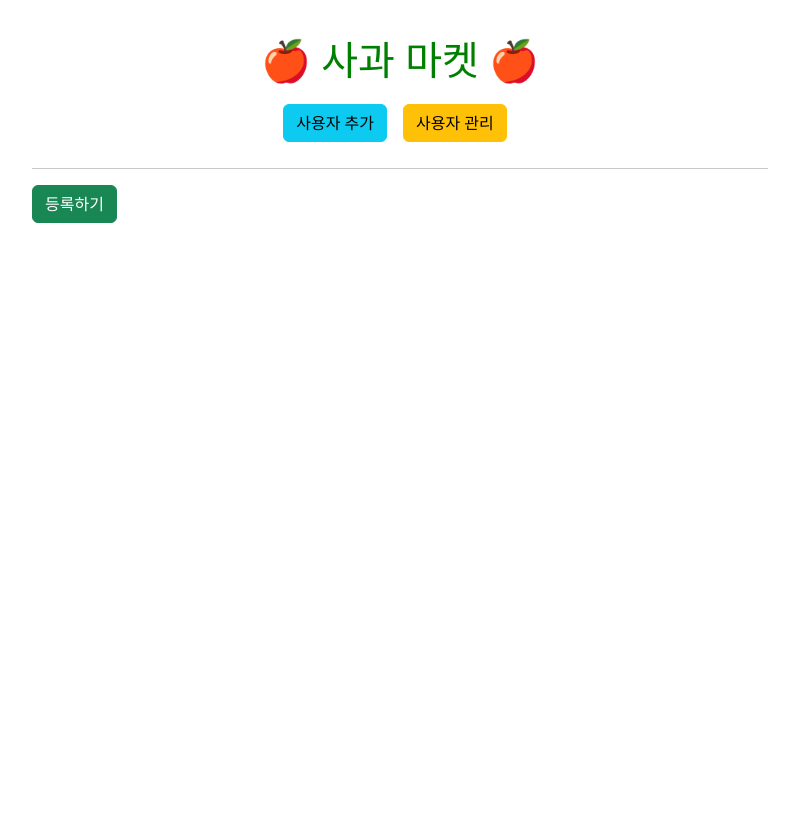
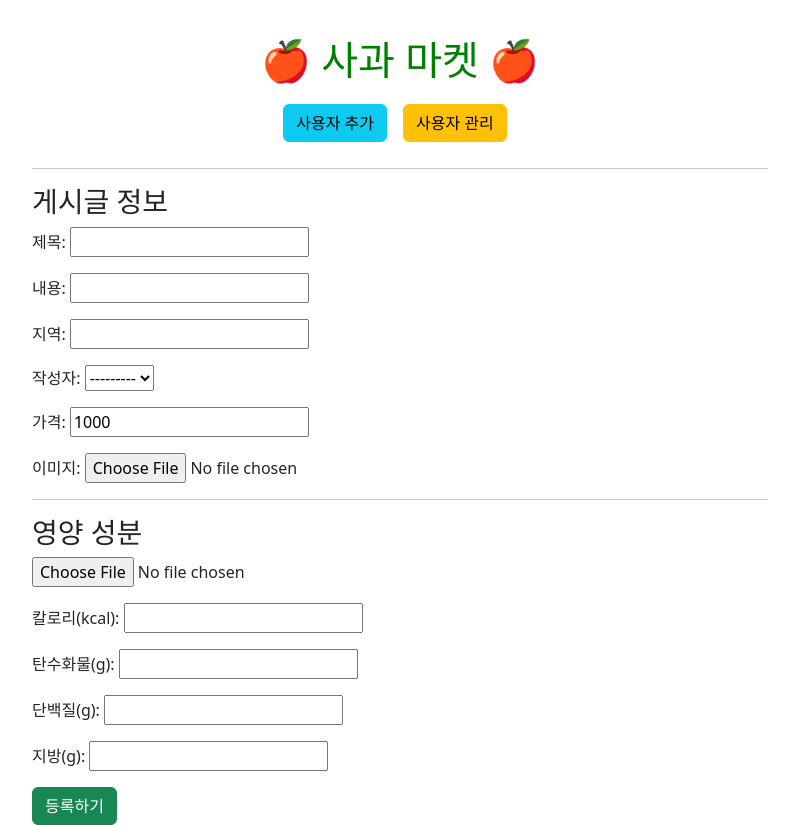
Before and after one commit to Pirogramming-24/Lee-sujong, a Django app: page /create in a window 1280 px wide. Shown: the whole page, without its empty margins (240-1039 px from the left). Before the commit the page ends 223 px from the top, so only its background shows below. Run offline with Django 5.2, Linux system fonts and the light colour scheme.

Commit message:
feat: 영양 성분 사진 입력 비동기 처리

```diff
--- a/appleMarket-v2/Piro24-AppleMarket-v2/apps/posts/views.py
+++ b/appleMarket-v2/Piro24-AppleMarket-v2/apps/posts/views.py
@@ -1,7 +1,7 @@
 import json
 from django.shortcuts import render, redirect
 from .forms import PostForm, NutritionForm
-from .models import NutritionInfo
+from .models import NutritionInfo, Post
 
 # Create your views here.
 def main(request):
--- a/appleMarket-v2/Piro24-AppleMarket-v2/templates/posts/create.html
+++ b/appleMarket-v2/Piro24-AppleMarket-v2/templates/posts/create.html
@@ -2,16 +2,86 @@
 {% block head %}
 <title>post_create</title>
 <style>
-    main {
-        height: 100vh;
-    }
+  main {
+    height: 100vh;
+  }
+
+  #ocrStatus {
+    margin-top: 8px;
+  }
 </style>
 {% endblock %}
 
 {% block content %}
 <form action="{% url 'posts:create' %}" method="POST" enctype="multipart/form-data">
-    {% csrf_token %}
-    {{ form.as_p }}
-    <button class="btn btn-success">등록하기</button>
+  {% csrf_token %}
+
+  <h3>게시글 정보</h3>
+  {{ post_form.as_p }}
+
+  <hr />
+  <h3>영양 성분</h3>
+
+  <p>
+    <input type="file" id="nutritionImage" accept="image/*">
+  <div id="ocrStatus"></div>
+  </p>
+
+  {{ nutrition_form.as_p }}
+
+  <button class="btn btn-success">등록하기</button>
 </form>
+
+<script>
+  const input = document.getElementById("nutritionImage");
+  const statusEl = document.getElementById("ocrStatus");
+
+  // NutritionForm 필드 id (보통 id_필드명)
+  const caloriesEl = document.getElementById("id_calories_kcal");
+  const carbsEl = document.getElementById("id_carbs_g");
+  const proteinEl = document.getElementById("id_protein_g");
+  const fatEl = document.getElementById("id_fat_g");
+
+  function getCsrfToken() {
+    const name = "csrftoken=";
+    const parts = document.cookie.split(";").map(v => v.trim());
+    for (const p of parts) if (p.startsWith(name)) return p.slice(name.length);
+    return "";
+  }
+
+  input.addEventListener("change", async () => {
+    const file = input.files?.[0];
+    if (!file) return;
+
+    statusEl.textContent = "분석 중…";
+
+    const fd = new FormData();
+    fd.append("nutrition_image", file);
+
+    try {
+      const res = await fetch("{% url 'posts:ocr_preview' %}", {
+        method: "POST",
+        headers: { "X-CSRFToken": getCsrfToken() },
+        body: fd
+      });
+
+      const data = await res.json();
+
+      if (!data.ok) {
+        statusEl.textContent = "분석 실패: " + (data.error || "unknown");
+        return;
+      }
+
+      const n = data.nutrition || {};
+
+      if (caloriesEl && n.calories_kcal != null) caloriesEl.value = n.calories_kcal;
+      if (carbsEl && n.carbs_g != null) carbsEl.value = n.carbs_g;
+      if (proteinEl && n.protein_g != null) proteinEl.value = n.protein_g;
+      if (fatEl && n.fat_g != null) fatEl.value = n.fat_g;
+
+    } catch (e) {
+      statusEl.textContent = "오류: " + e;
+    }
+  });
+</script>
 {% endblock %}
```
